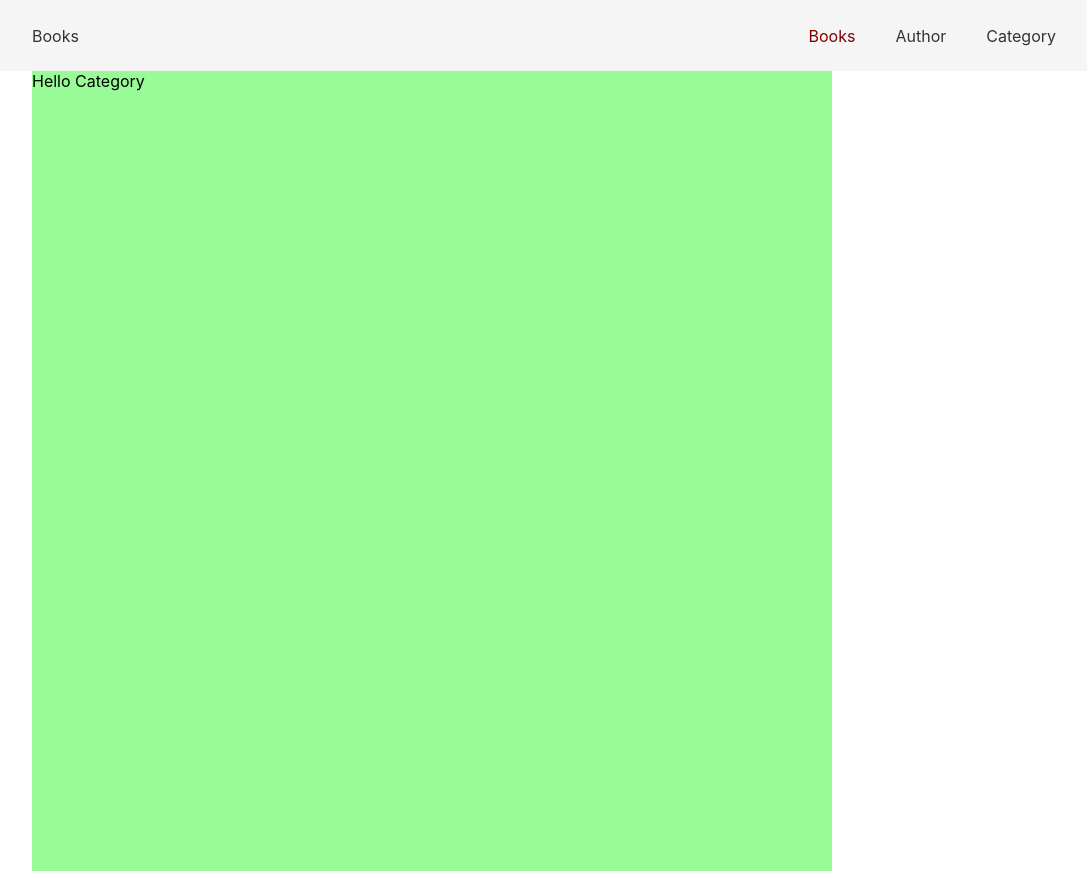
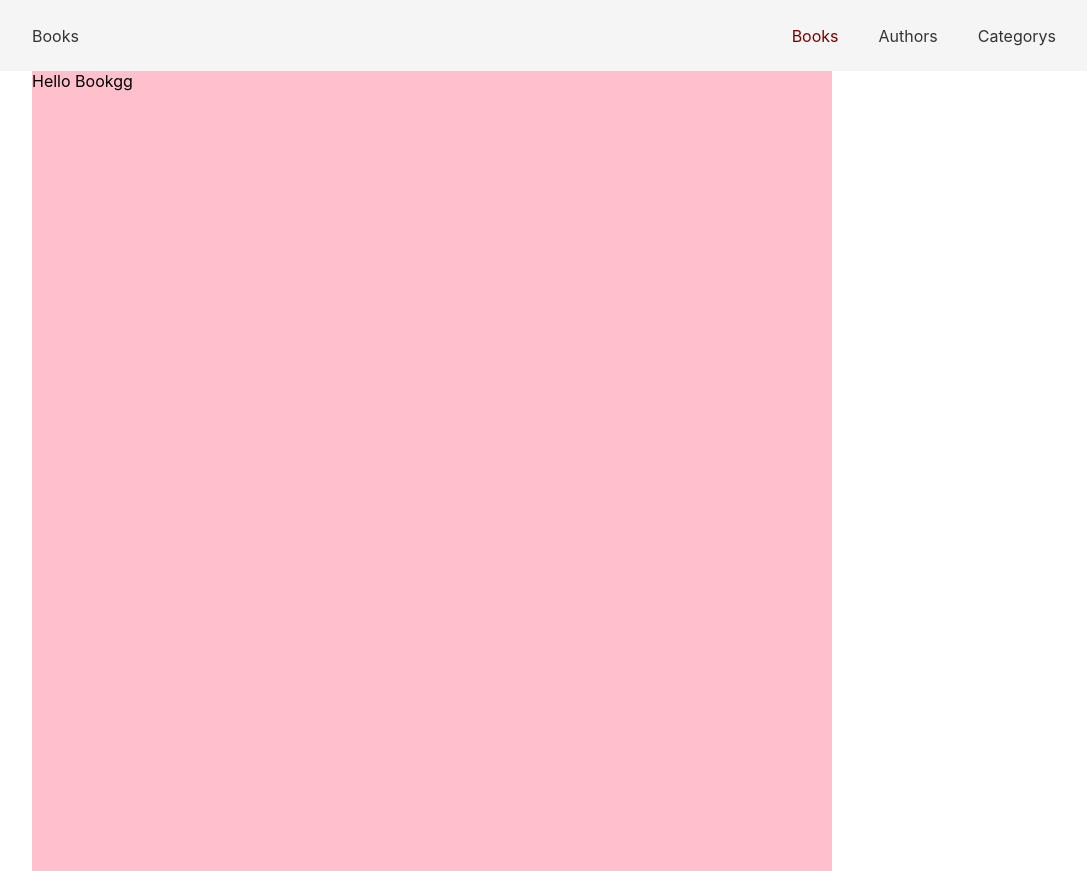
Before and after one commit to NemanjaSupljeglav/book-library, a React (Create React App) app: page / in a window 1280 px wide. Shown: the whole page, without its empty margins (96-1183 px from the left). Built offline with nearby package versions, Linux system fonts and the light colour scheme.

Commit message:
edit nav bar

```diff
--- a/src/pages/dashboard/Dashboard.js
+++ b/src/pages/dashboard/Dashboard.js
@@ -28,7 +28,7 @@ function Dashboard() {
       <BrowserRouter>
         <nav className="navbar">
           <div className="navbar-container">
-            <a href="#" className="brand-title">
+            <a href="/" className="brand-title">
               Books
             </a>
             <button
@@ -58,7 +58,7 @@ function Dashboard() {
                     className="nav-link"
                     to="/author"
                   >
-                    Author
+                    Authors
                   </NavLink>
                 </li>
                 <li className="nav-item">
@@ -68,7 +68,7 @@ function Dashboard() {
                     className="nav-link"
                     to="/category"
                   >
-                    Category
+                    Categorys
                   </NavLink>
                 </li>
               </ul>
@@ -95,26 +95,34 @@ function AllRoutes({ hideMenu }) {
 
   return (
     <Switch>
-      <Route
-        path="/about"
-        component={() => {
-          return <Book />;
-        }}
-      ></Route>
-      <Route
-        path="/contact"
-        component={() => {
-          return <Author />;
-        }}
-      ></Route>
-      <Route
-        path="/"
-        component={() => {
-          return <Category />;
-        }}
-      ></Route>
+      <Route path="/category" component={Categorys}></Route>
+      <Route path="/author" component={Authors}></Route>
+      <Route path="/" component={Books}></Route>
     </Switch>
   );
 }
 
+function Books() {
+  return (
+    <>
+      <Book />
+    </>
+  );
+}
+
+function Authors() {
+  return (
+    <>
+      <Author />
+    </>
+  );
+}
+
+function Categorys() {
+  return (
+    <>
+      <Category />
+    </>
+  );
+}
 export default Dashboard;
--- a/src/pages/dashboard/dashboard.css
+++ b/src/pages/dashboard/dashboard.css
@@ -60,6 +60,9 @@ nav a.is-active {
   .navbar-toggler {
     display: none;
   }
+  nav a.is-active {
+    color: maroon;
+  }
 }
 
 @media only screen and (max-width: 992px) {
```
